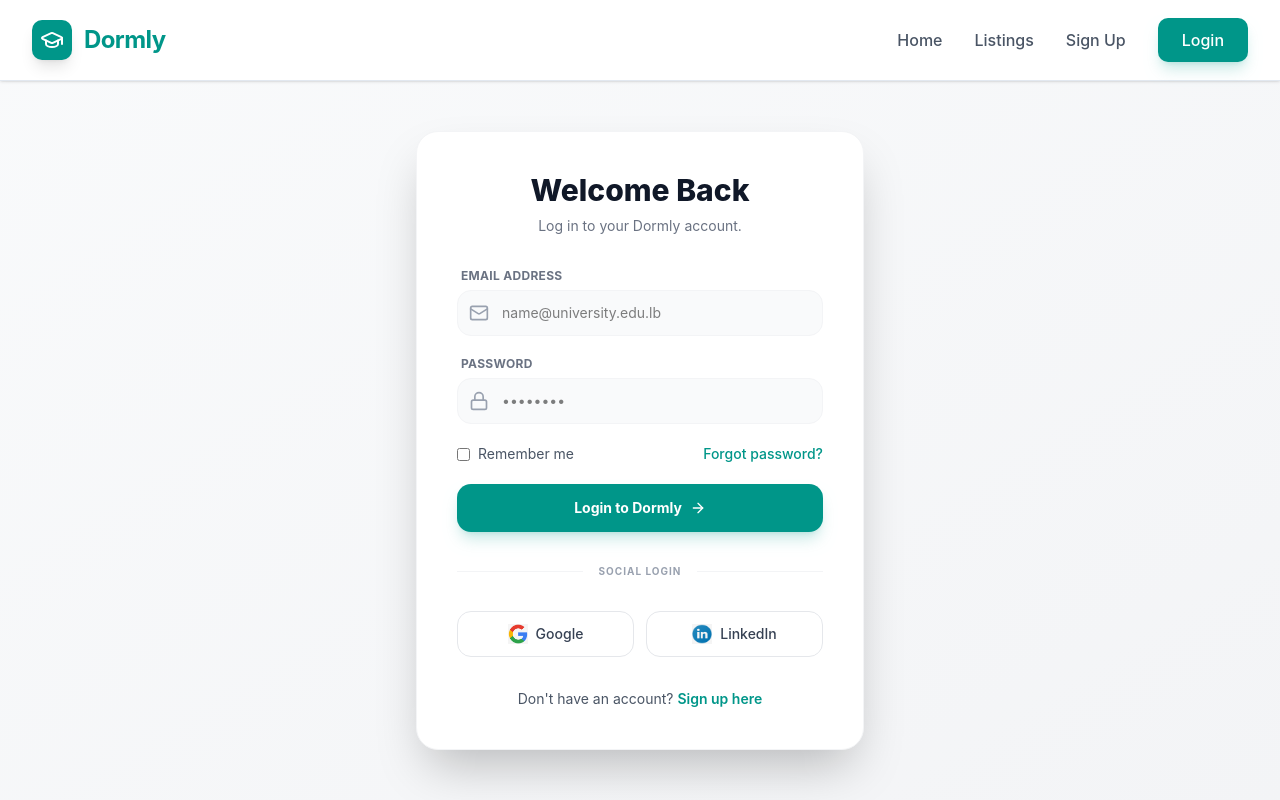
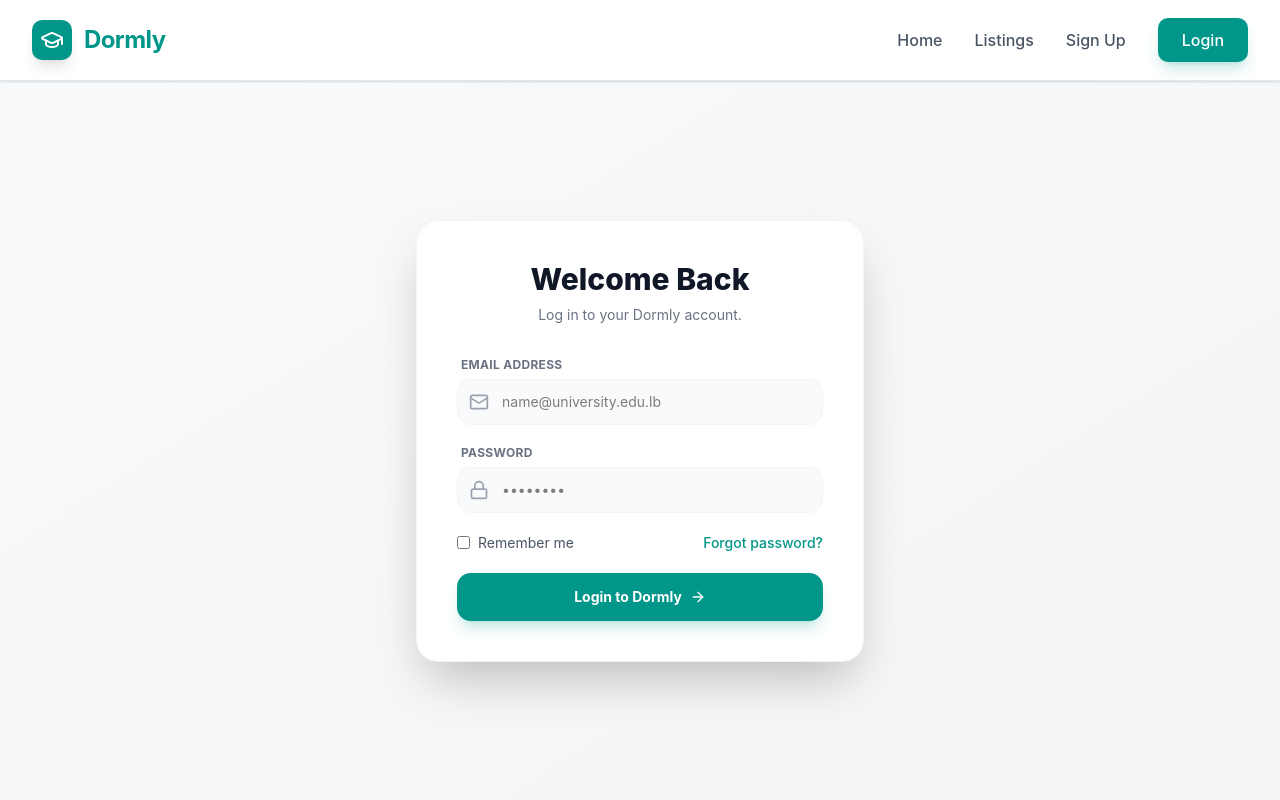
Before and after one commit to dana-bou-merhi/Dormly, a React app in the folder frontend/: page /login in a window 1280 px wide. Built offline with nearby package versions, Linux system fonts and the light colour scheme; the HTML template or start-up script is replaced by a standard one.

Commit message:
feat: connect login and signup to backend and fix port 8000

```diff
--- a/frontend/src/pages/Login.jsx
+++ b/frontend/src/pages/Login.jsx
@@ -1,32 +1,52 @@
 import { useState } from 'react';
-import { Link } from 'react-router-dom';
+import { Link, useNavigate } from 'react-router-dom'; // Added useNavigate
+import axios from 'axios'; // Added axios
 import { Mail, Lock, ArrowRight } from 'lucide-react';
 import Header from '../components/Header';
-//import Footer from '@/components/Footer';
 import { Input } from '../components/Input';
-import { Button } from '@/components/ui/button';
-
+import { Button } from '../components/ui/button';
 
 export default function Login() {
   const [formData, setFormData] = useState({ email: '', password: '' });
+  const [error, setError] = useState(''); // For showing error messages
+  const navigate = useNavigate();
 
-  const handleSubmit = (e) => {
+  const handleSubmit = async (e) => {
     e.preventDefault();
-    console.log("Logging in with:", formData);
+    setError(''); // Reset error
+
+    try {
+      // Connect to your backend URL
+      const response = await axios.post('http://localhost:8000/api/user/login', formData);
+
+      if (response.data.token) {
+        // 1. Save token and user info to LocalStorage
+        localStorage.setItem('token', response.data.token);
+        localStorage.setItem('user', JSON.stringify(response.data.user));
+
+        console.log("Login Successful!", response.data);
+
+        // 2. Redirect user to home or dashboard
+        navigate('/');
+      }
+    } catch (err) {
+      // Handle backend errors (like "Invalid email or password")
+      setError(err.response?.data?.message || "Something went wrong. Try again.");
+    }
   };
 
   return (
     <div className="min-h-screen flex flex-col bg-linear-to-br from-gray-50 to-gray-100 font-sans">
       <Header />
-
       <main className="grow flex items-center justify-center px-4 py-12">
         <section className="w-full max-w-md">
           <div className="bg-white rounded-3xl shadow-2xl border border-gray-100 overflow-hidden">
             <div className="p-8 sm:p-10">
-
               <header className="text-center mb-8">
                 <h1 className="text-3xl font-extrabold text-gray-900 mb-2">Welcome Back</h1>
                 <p className="text-gray-500 text-sm">Log in to your Dormly account.</p>
+                {/* Show Error Message if login fails */}
+                {error && <p className="mt-4 text-red-500 text-xs bg-red-50 p-2 rounded">{error}</p>}
               </header>
 
               <form onSubmit={handleSubmit} className="space-y-5">
@@ -57,7 +77,7 @@ export default function Login() {
                     <input type="checkbox" className="rounded text-teal-600 border-gray-300 focus:ring-teal-500" />
                     <span className="text-gray-600">Remember me</span>
                   </label>
-                  <Link to="/forgot-password" className="text-teal-600 hover:text-teal-700 font-medium">
+                  <Link to="/forgot-password" name="forgot" className="text-teal-600 hover:text-teal-700 font-medium">
                     Forgot password?
                   </Link>
                 </div>
@@ -71,37 +91,11 @@ export default function Login() {
                 </Button>
               </form>
 
-              {/* line */}
-              <div className="relative my-8">
-                <div className="absolute inset-0 flex items-center"><div className="w-full border-t border-gray-100"></div></div>
-                <div className="relative flex justify-center text-[10px] font-bold uppercase tracking-widest text-gray-400">
-                  <span className="px-4 bg-white">Social Login</span>
-                </div>
-              </div>
-
-            {/* Social Login */}
-              <div className="grid grid-cols-2 gap-3">
-                <button className="flex items-center justify-center gap-2 py-3 px-4 border border-gray-200 rounded-xl hover:bg-gray-50 transition text-sm font-medium text-gray-700">
-                  <img src="/images/Google icon.png" alt="Google" className="w-5 h-5" />
-                  Google
-                </button>
-                <button className="flex items-center justify-center gap-2 py-3 px-4 border border-gray-200 rounded-xl hover:bg-gray-50 transition text-sm font-medium text-gray-700">
-                  <img src="/images/linkedin logo.png" alt="LinkedIn" className="w-5 h-5" />
-                  LinkedIn
-                </button>
-              </div>
-
-              <p className="text-center text-sm text-gray-600 mt-8">
-                Don't have an account?{' '}
-                <Link to="/signup" className="text-teal-600 hover:text-teal-700 font-semibold">
-                  Sign up here
-                </Link>
-              </p>
+              {/* ... Rest of your UI (Social Login, etc.) stays the same ... */}
             </div>
           </div>
         </section>
       </main>
-
     </div>
   );
 }
--- a/frontend/src/pages/SignUp.jsx
+++ b/frontend/src/pages/SignUp.jsx
@@ -46,12 +46,12 @@ const SignUp = () => {
     return;
   }
   try {
-    const res = await axios.post(`http://localhost:8002/api/user/register`, user,{
-      headers:{
-        "Content-Type":"application/json"
-      },
-      withCredentials: true
-    });
+  const res = await axios.post(`http://127.0.0.1:8000/api/user/register`, user, {
+  headers: {
+    "Content-Type": "application/json"
+  },
+  withCredentials: true
+});
 
     if(res.data.success){
       toast.success(res.data.message);
```
